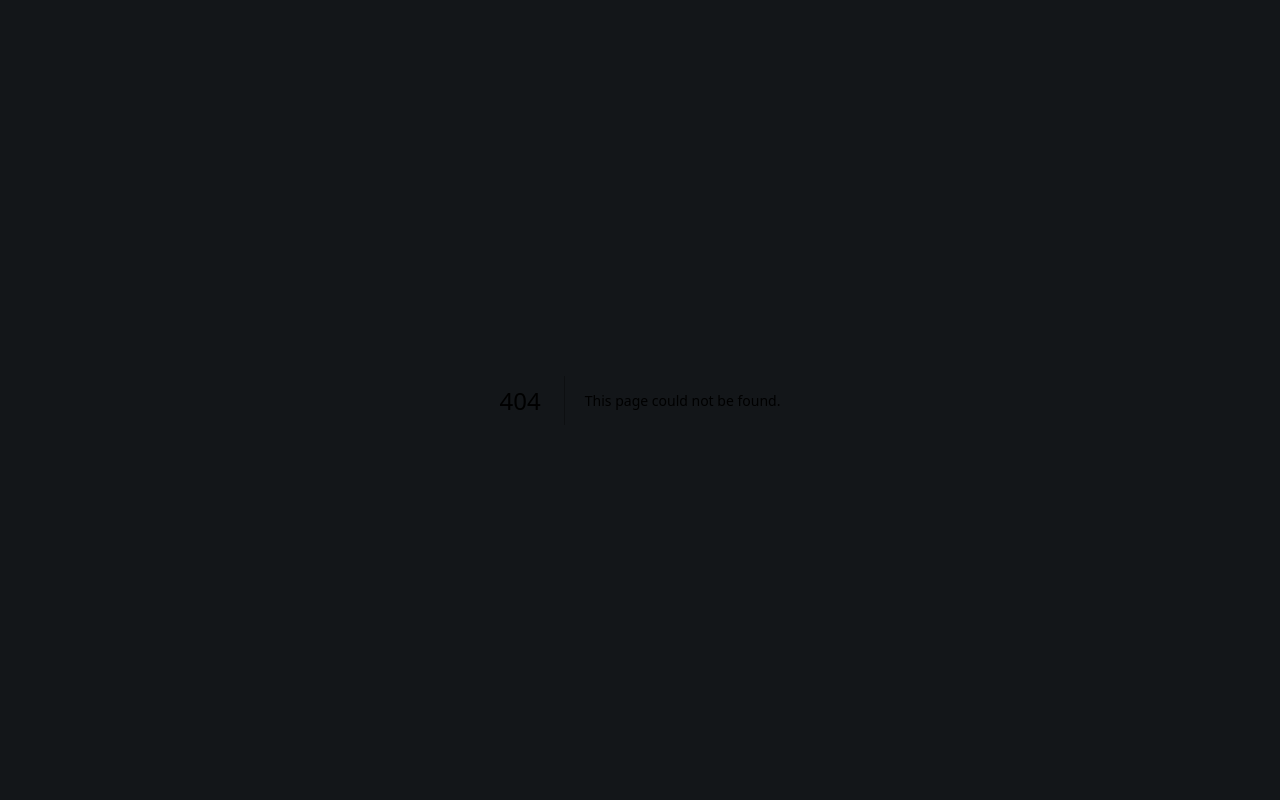
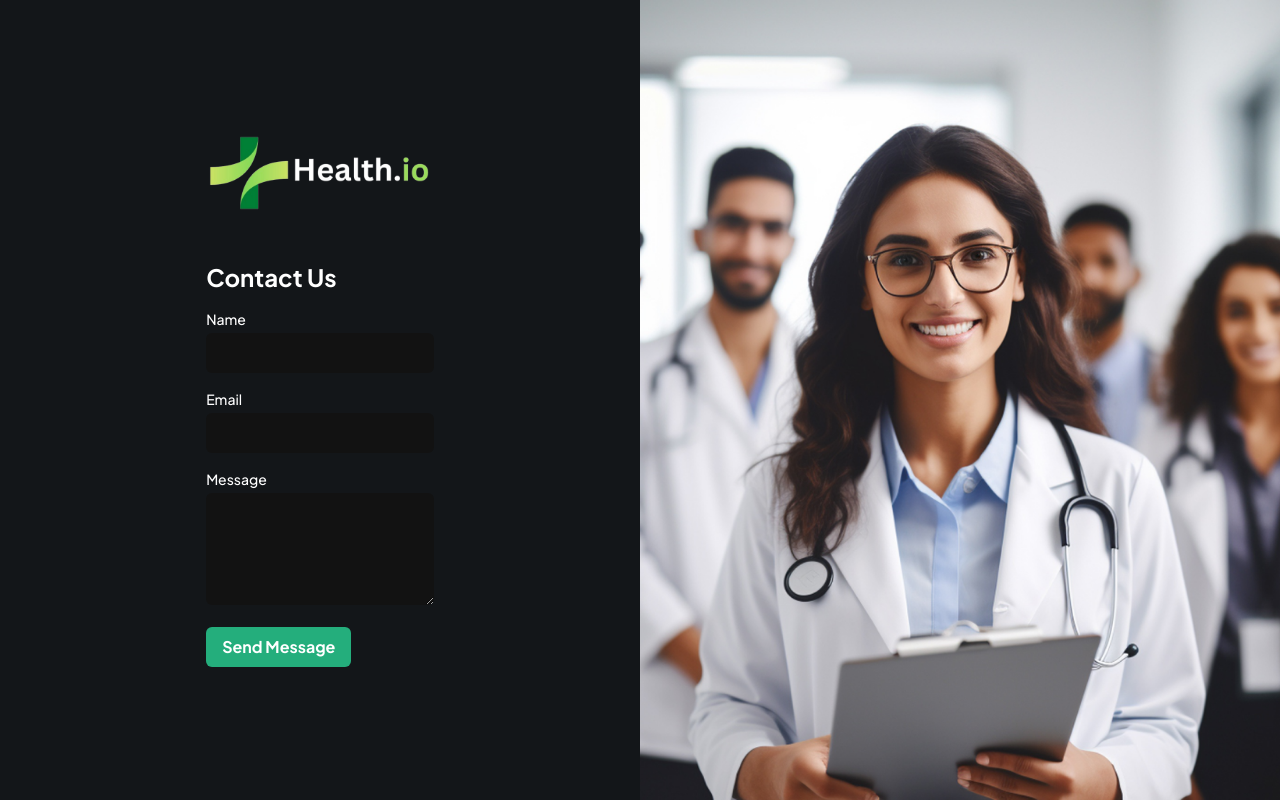
Before and after one commit to mayankkalra03/health.io, a Next.js app: page /contact in a window 1280 px wide. Before the commit this address had no page. Built offline with nearby package versions, Linux system fonts and the light colour scheme.

Commit message:
added contact-us functionality

```diff
--- /dev/null
+++ b/app/contact/page.tsx
@@ -0,0 +1,133 @@
+// app/contact/page.tsx
+
+'use client'; // This marks the component as a client component
+
+import { useState, ChangeEvent, FormEvent } from 'react';
+import { useRouter } from 'next/navigation';
+import Image from 'next/image';
+import Link from 'next/link'
+import { send, EmailJSResponseStatus } from 'emailjs-com';
+
+interface FormData {
+  name: string;
+  email: string;
+  message: string;
+}
+
+const ContactPage = () => {
+  const [formData, setFormData] = useState<FormData>({ name: '', email: '', message: '' });
+  const [isSending, setIsSending] = useState<boolean>(false);
+  const [status, setStatus] = useState<string | null>(null);
+  const router = useRouter();
+
+  const handleChange = (e: ChangeEvent<HTMLInputElement | HTMLTextAreaElement>) => {
+    setFormData({
+      ...formData,
+      [e.target.name]: e.target.value,
+    });
+  };
+
+  const handleSubmit = async (e: FormEvent<HTMLFormElement>) => {
+    e.preventDefault();
+    setIsSending(true);
+
+    try {
+      const response: EmailJSResponseStatus = await send(
+        'service_3rcss2h',
+        'template_w79v8gs',
+        formData as unknown as Record<string, unknown>,
+        'TsWsOStEDjTM4EVNM'
+      );
+
+      if (response.status === 200) {
+        setStatus('Your message has been sent successfully!');
+        setFormData({ name: '', email: '', message: '' });
+        setTimeout(() => router.push('/'), 2000);
+      } else {
+        setStatus('Failed to send the message. Please try again.');
+      }
+    } catch (error) {
+      setStatus('An error occurred. Please try again.');
+    } finally {
+      setIsSending(false);
+    }
+  };
+
+  return (
+    <div className="flex h-screen max-h-screen">
+      <section className="flex-1 flex items-center justify-center p-8">
+        <div className="max-w-md mx-auto p-4">
+        <Link href="/" className="cursor-pointer">
+        <Image
+            src="/assets/icons/logo-full.png"
+            height={1000}
+            width={1000}
+            alt="patient"
+            className="mb-12 h-20 w-fit"
+          />
+          </Link>
+          <h1 className="text-2xl font-bold mb-4">Contact Us</h1>
+          <form onSubmit={handleSubmit} className="space-y-4">
+            <div>
+              <label htmlFor="name" className="block text-sm font-medium">Name</label>
+              <input
+                type="text"
+                id="name"
+                name="name"
+                value={formData.name}
+                onChange={handleChange}
+                required
+                className="mt-1 p-2 rounded-md w-full"
+              />
+            </div>
+            <div>
+              <label htmlFor="email" className="block text-sm font-medium">Email</label>
+              <input
+                type="email"
+                id="email"
+                name="email"
+                value={formData.email}
+                onChange={handleChange}
+                required
+                className="mt-1 p-2 rounded-md w-full"
+              />
+            </div>
+            <div>
+              <label htmlFor="message" className="block text-sm font-medium">Message</label>
+              <textarea
+                id="message"
+                name="message"
+                value={formData.message}
+                onChange={handleChange}
+                required
+                rows={4}
+                className="mt-1 p-2 rounded-md w-full"
+              />
+            </div>
+            <button
+              type="submit"
+              disabled={isSending}
+              className="py-2 px-4 bg-green-500 text-white font-bold rounded-md hover:bg-blue-600 disabled:opacity-50"
+            >
+              {isSending ? 'Sending...' : 'Send Message'}
+            </button>
+          </form>
+          {status && (
+            <div className={`mt-4 p-2 text-center ${status.includes('successfully') ? 'text-green-400' : 'text-red-500'}`}>
+              {status}
+            </div>
+          )}
+        </div>
+      </section>
+      <Image
+        src="/assets/images/onboarding-img.png"
+        height={1000}
+        width={1000}
+        alt="Contact"
+        className="hidden md:block max-w-[50%] object-cover"
+      />
+    </div>
+  );
+};
+
+export default ContactPage;
--- a/package.json
+++ b/package.json
@@ -23,6 +23,7 @@
     "class-variance-authority": "^0.7.0",
     "clsx": "^2.1.1",
     "cmdk": "^1.0.0",
+    "emailjs-com": "^3.2.0",
     "eslint-config-prettier": "^9.1.0",
     "eslint-config-standard": "^17.1.0",
     "eslint-plugin-tailwindcss": "^3.15.1",
@@ -46,9 +47,9 @@
   },
   "devDependencies": {
     "@types/node": "^20",
-    "@types/react": "^18",
+    "@types/react": "^18.3.5",
     "@types/react-datepicker": "^6.2.0",
-    "@types/react-dom": "^18",
+    "@types/react-dom": "^18.3.0",
     "eslint": "^8",
     "eslint-config-next": "14.2.3",
     "eslint-plugin-import": "^2.29.1",
```
Also changed, not shown: 1 other file (tests, documents, lock files or other folders).
